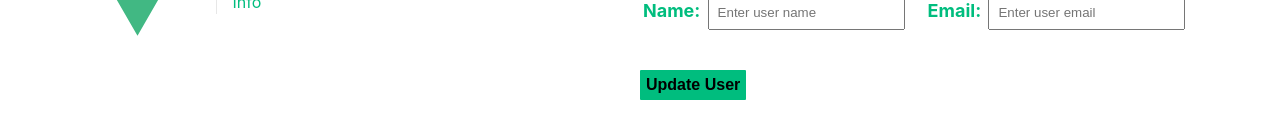
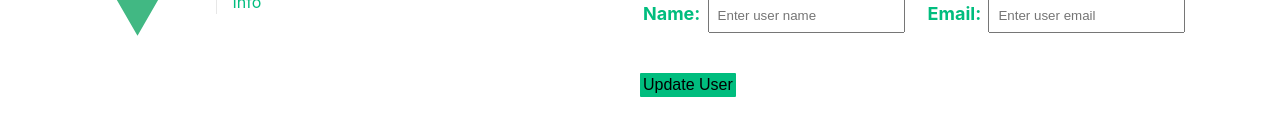
Before and after one commit to jacobschestnut/vuex-demo, a Vue app: page / in a window 1280 px wide. Shown: the part 418-556 px from the top of the page. Built offline with nearby package versions, Linux system fonts and the light colour scheme.

Commit message:
change button styling

```diff
--- a/src/assets/main.css
+++ b/src/assets/main.css
@@ -8,11 +8,11 @@
 }
 
 button {
-  font-weight: bold;
   background-color: hsla(160, 100%, 37%, 1);
   border-radius: 1px;
   border: none;
-  padding: 6px;
+  transition: 0.4s;
+  padding: 3px;
   font-size: medium;
   margin: 0;
 }
```
